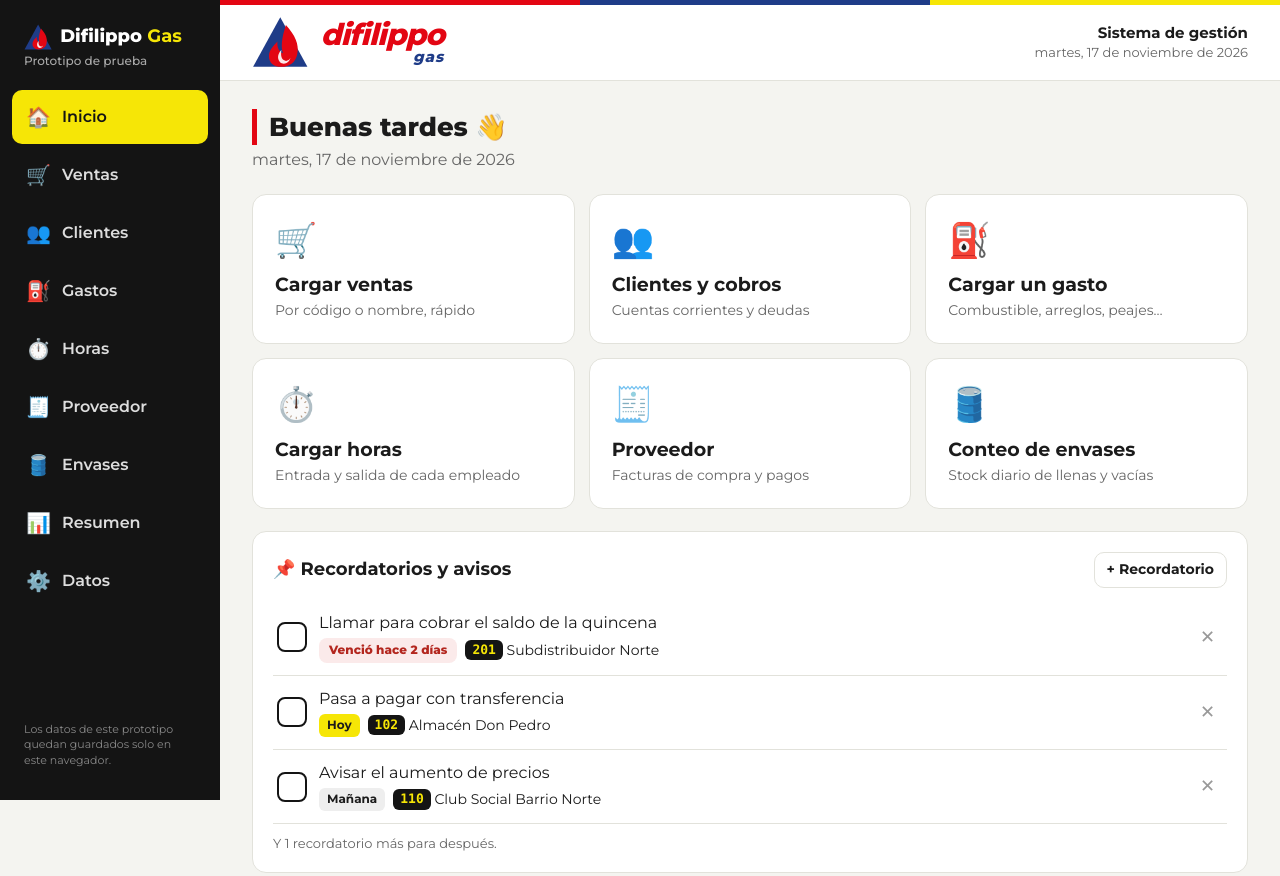
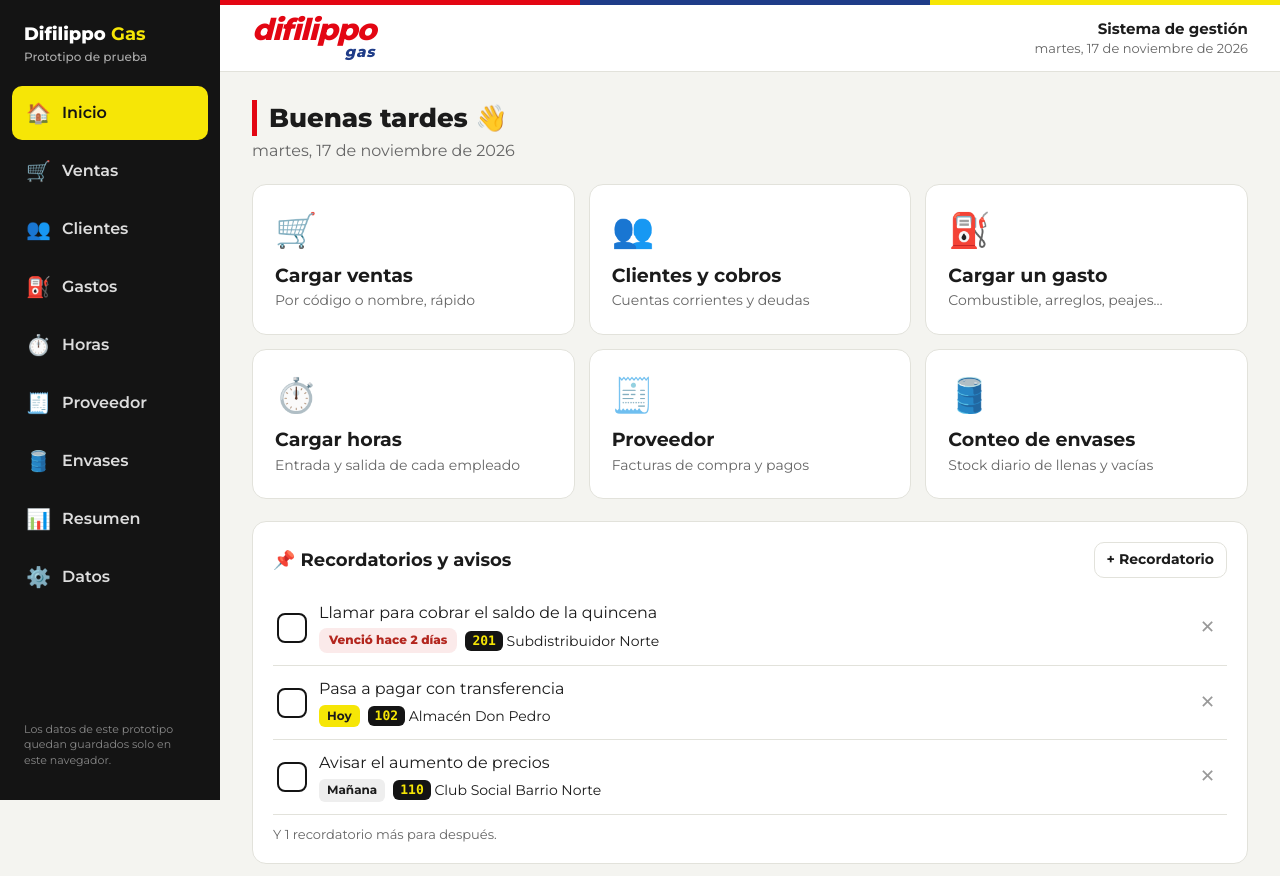
Before and after one commit to alan-galiano/alan-galiano, a plain HTML site: page prototipo-gestion/index.html in a window 1280 px wide. Shown: the top 876 px of the page. Drawn offline with Linux system fonts and the light colour scheme.

Commit message:
Sacar logo redibujado; dejar el nombre hasta tener el logo original
Co-Authored-By: Claude Opus 5.5 <noreply@anthropic.com>
Claude-Session: https://claude.ai/code/session_014E5SkytnJUH4YNyS1fhdXf

```diff
--- a/prototipo-gestion/index.html
+++ b/prototipo-gestion/index.html
@@ -451,9 +451,8 @@ function confirmar(texto, ok, fn) {
 }
 
 /* ===================== Navegación ===================== */
-const LOGO = `<svg viewBox="0 0 100 92" role="img" aria-hidden="true"><path d="M50 2 L98 90 L2 90 Z" fill="#1F3C88"/>
-  <path d="M60 16 C76 34 84 50 80 68 C77 82 66 90 52 90 C38 90 30 82 30 71 C30 60 38 53 45 45 C44 56 48 63 55 66 C51 56 52 40 60 16 Z" fill="#E30613"/>
-  <path d="M52 60 C46 66 44 74 49 81 C55 88 66 84 68 74 C66 79 60 81 56 78 C51 74 51 67 52 60 Z" fill="#fff" opacity=".9"/></svg>`;
+// Cuando tengamos el logo original, va acá como imagen (data URI).
+const LOGO_IMG = '';
 const SECCIONES = [
   ['inicio','🏠','Inicio'], ['ventas','🛒','Ventas'], ['clientes','👥','Clientes'], ['gastos','⛽','Gastos'],
   ['horas','⏱️','Horas'], ['proveedor','🧾','Proveedor'], ['envases','🛢️','Envases'],
@@ -461,9 +460,9 @@ const SECCIONES = [
 ];
 let actual = 'inicio';
 function renderNav() {
-  $('#top').innerHTML = `<a class="logo" href="#inicio" aria-label="Difilippo Gas - Inicio">${LOGO}<span class="palabra"><span class="d">difilippo</span><span class="g">gas</span></span></a>
+  $('#top').innerHTML = `<a class="logo" href="#inicio" aria-label="Difilippo Gas - Inicio">${LOGO_IMG ? `<img src="${LOGO_IMG}" alt="Difilippo Gas" style="height:52px;width:auto">` : ''}<span class="palabra" ${LOGO_IMG ? 'style="display:none"' : ''}><span class="d">difilippo</span><span class="g">gas</span></span></a>
     <div class="der"><b>Sistema de gestión</b>${esc(fmtLarga(hoy()))}</div>`;
-  $('#nav').innerHTML = `<div class="marca"><div class="mini">${LOGO}<span>Difilippo <b>Gas</b></span></div><small>Prototipo de prueba</small></div>` +
+  $('#nav').innerHTML = `<div class="marca"><div class="mini"><span>Difilippo <b>Gas</b></span></div><small>Prototipo de prueba</small></div>` +
     SECCIONES.map(([id, ico, txt]) => `<a href="#${id}" class="${id === actual ? 'activo' : ''}"><span class="ico">${ico}</span>${txt}</a>`).join('') +
     '<div class="pie-nav">Los datos de este prototipo quedan guardados solo en este navegador.</div>';
 }
```
